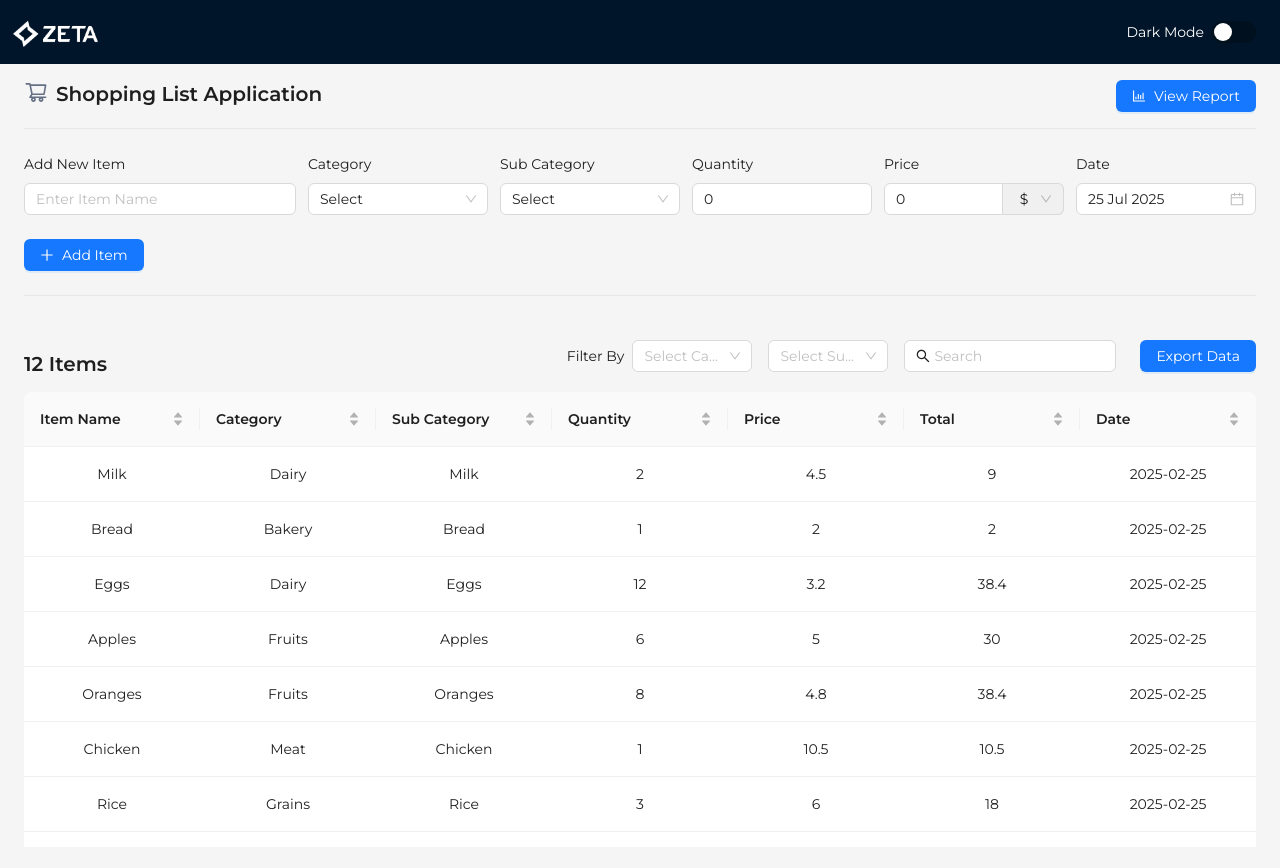
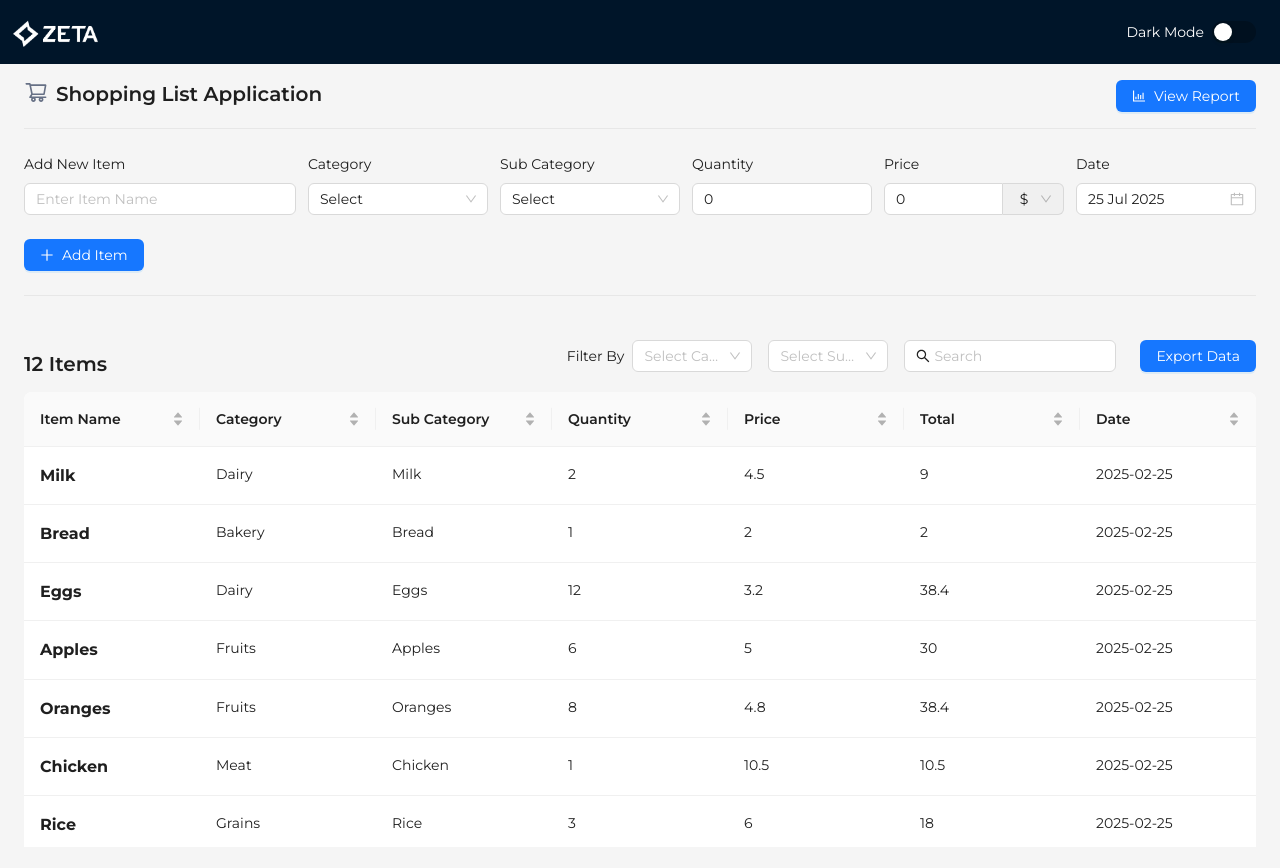
Before and after one commit to Peter-AMD/tech-assess-shopping-list, a React (Vite) app: page / in a window 1280 px wide. Shown: the top 868 px of the page. Built offline with nearby package versions, Linux system fonts and the light colour scheme; what export-to-csv would draw is missing.

Commit message:
Adjust spacings

```diff
--- a/src/components/ShoppingList/ShoppingList.tsx
+++ b/src/components/ShoppingList/ShoppingList.tsx
@@ -37,7 +37,7 @@ const columns: TableColumnsType<DataType> = [
     render: (value, record) => {
       return (
         <Space>
-          {value}
+          <strong style={{ fontSize: "16px" }}>{value}</strong>
           {record.status ? <Tag color="blue">{record.status}</Tag> : null}
         </Space>
       );
--- a/src/components/ShoppingList/Table/Content/SL-TableContent.tsx
+++ b/src/components/ShoppingList/Table/Content/SL-TableContent.tsx
@@ -26,6 +26,7 @@ const TableContent: React.FC<TableContentProps> = ({ columns, data }) => {
       dataSource={data}
       onChange={onChange}
       showSorterTooltip={{ target: "sorter-icon" }}
+      style={{ textAlign: "left" }}
     />
   );
 };
```
